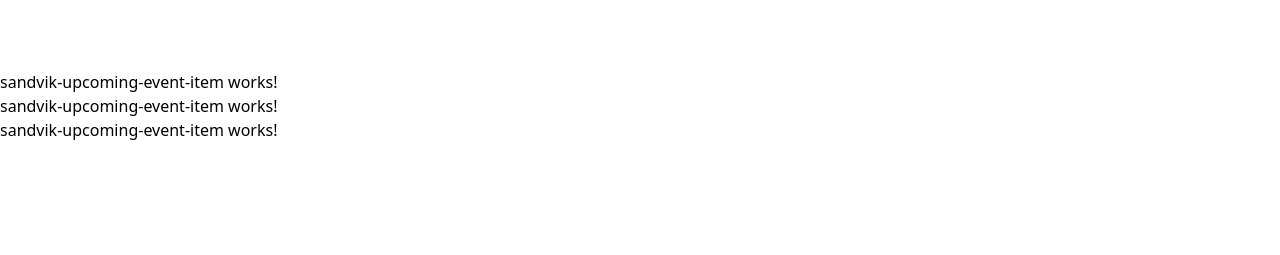
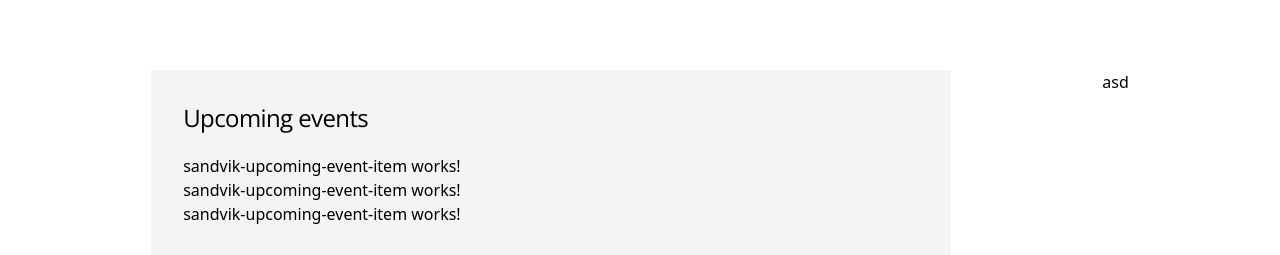
Before and after one commit to acolote1998/sandvik-cribwise-manuel, an Angular app: page / in a window 1280 px wide. Shown: the part 3616-3871 px from the top of the page. Before the commit the page ends 3758 px from the top, so only its background shows below. Built offline with nearby package versions, Linux system fonts and the light colour scheme; a web font is replaced by a local one.

Commit message:
styling upcoming events component

```diff
--- a/src/app/sandvik/sandvik-landing-page/sandvik-landing-page.html
+++ b/src/app/sandvik/sandvik-landing-page/sandvik-landing-page.html
@@ -4,4 +4,7 @@
 <app-sandvik-news-component />
 <app-sandvik-mix-content />
 <app-sandvik-latest-stories />
-<app-sandvik-upcoming-events />
+<div class="flex justify-evenly">
+  <app-sandvik-upcoming-events />
+  <p>asd</p>
+</div>
--- a/src/app/sandvik/sandvik-upcoming-events/sandvik-upcoming-events.html
+++ b/src/app/sandvik/sandvik-upcoming-events/sandvik-upcoming-events.html
@@ -1,3 +1,6 @@
-@for (event of upcomingEventsService.getUpcomingEvents; track event.id) {
-<app-sandvik-upcoming-event-item [itemData]="event" />
-}
+<div class="bg-gray-100 w-200 p-8">
+  <h2 class="normal-text text-2xl tracking-tight mb-5">Upcoming events</h2>
+  @for (event of upcomingEventsService.getUpcomingEvents; track event.id) {
+  <app-sandvik-upcoming-event-item [itemData]="event" />
+  }
+</div>
```
